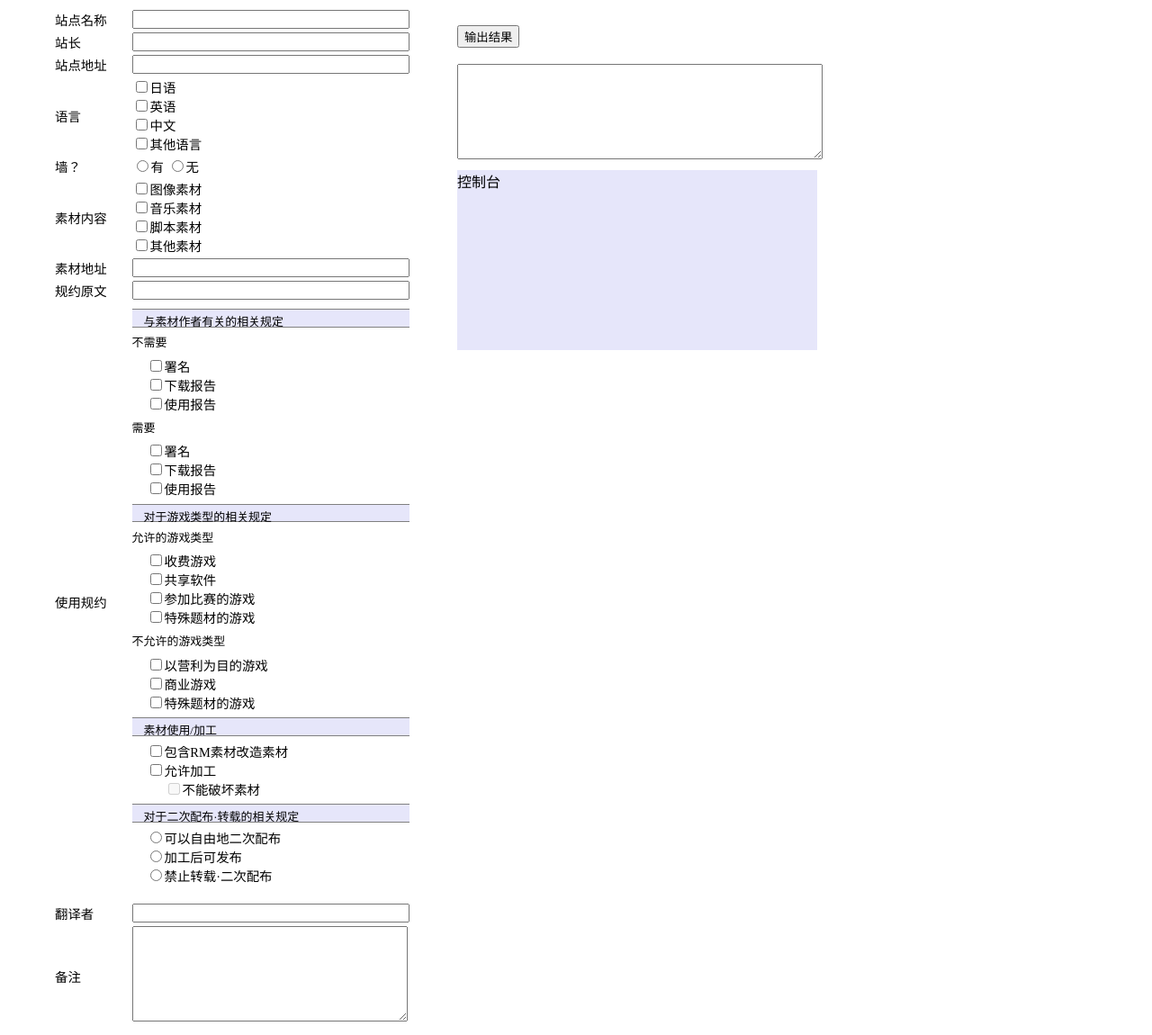
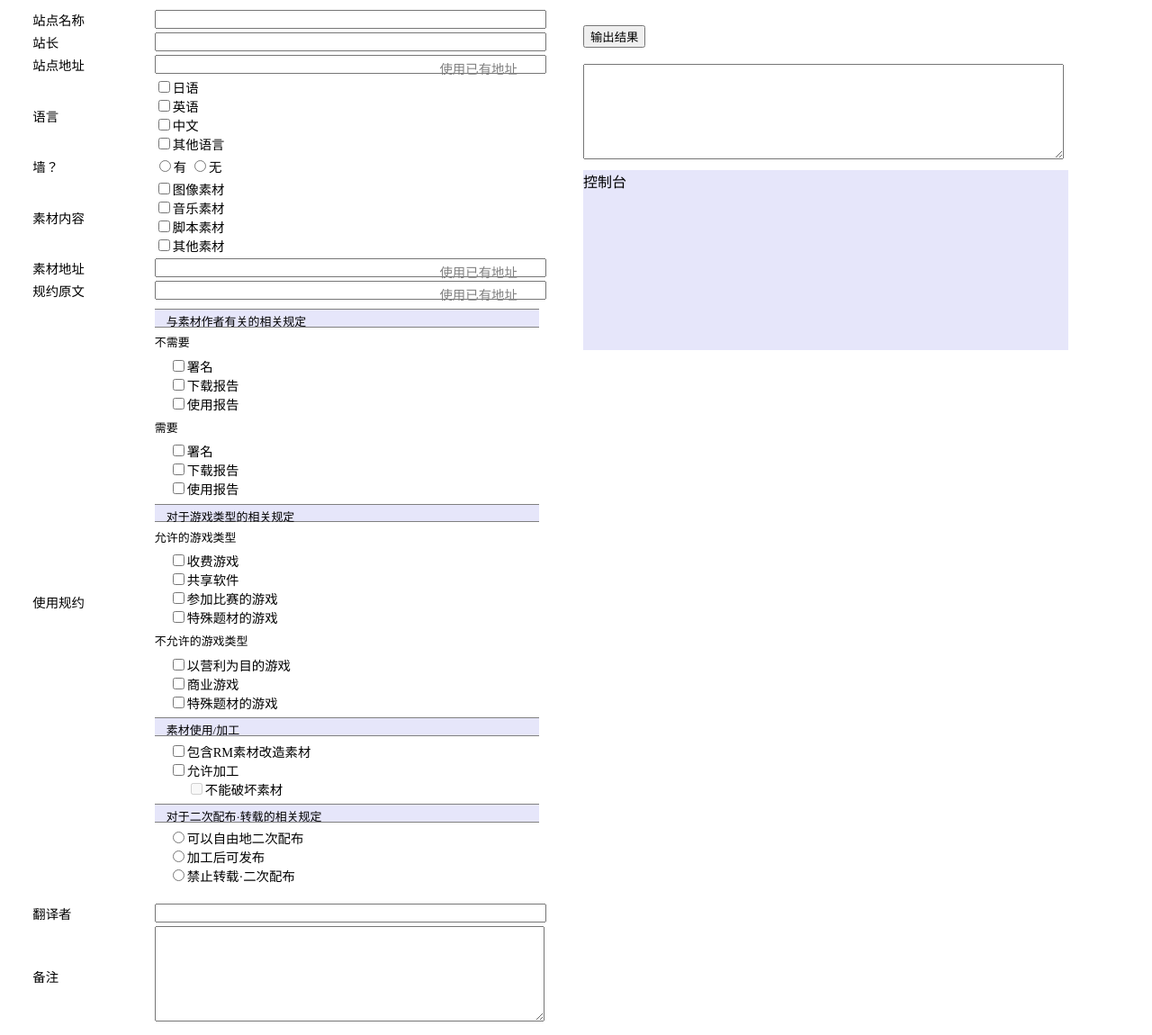
Before and after one commit to miaowm5/rmproject, a Jekyll site: the page generate.html, which Jekyll copies as it is, in a window 1280 px wide and 1150 px high. Shown: the whole window at 90% size. Built offline with Jekyll 4.4.1, drawn with Linux system fonts in a browser that asks for light colours.

```diff
--- a/generate.html
+++ b/generate.html
@@ -18,33 +18,56 @@
       height:1.2em;
     }
     table{
-      margin-left:50px
+      margin-left:2%;
+      width:45%;
+      border: 0px;
     }
-    .input,.error_input{ width:300px;}
+    .left_width{ width:20%;}
+    .distance{ width:3%;}
+    .right_width{ width:75%;}
+    .input,.error_input{ width:100%; }
     .error_area,.error_input{ background-color: darksalmon;}
     label{cursor: pointer;}
     #etc,#result{ height:100px;}
     .child{ margin-left:20px;}
     .child2{ margin-left:40px;}
+    td{
+      position: relative;
+    }
+    .quick_button {
+      position: absolute;
+      margin-top: auto;
+      margin-bottom: auto;
+      left: 74%;
+      top:5px;
+      width:6em;
+      text-decoration: none;
+      color: grey;
+    }
     #result_area{
-      margin-left:500px;
+      margin-left:50%;
       position:fixed;
       margin-top:20px;
+      width:43%;
     }
-    #result{ width:400px;}
+    #result{ width:96%;}
     #logger{
       background-color:lavender;
       margin-top:8px;
       height:200px;
-      width:400px;
+      width:98%;
       overflow-y:scroll
     }
   </style>
   <script type="text/javascript">
     function p(string,redraw){
       if(redraw){ document.getElementById("logger").innerHTML = "" }
-      document.getElementById("logger").innerHTML = "<br>"
+      document.getElementById("logger").innerHTML += "<br>"
       document.getElementById("logger").innerHTML += string
+    }
+    function add_event(element,event,listner){
+      if (element.addEventListener){ element.addEventListener(event,listner,false) }
+      else if (element.attachEvent){ element.attachEvent('on'+event,function(){ listner.call(element) } ) }
     }
     function show_area(id,status){
       if(status){document.getElementById(id).style.display="inline"}
@@ -235,39 +258,64 @@
 
       p("预览结果<br><br>" + document.getElementById("result").value)
     }
+    function url_auto_complete() {
+      var list = ["url", "addr", "rule"]
+      var element = document.getElementById( this.getAttribute('value') )
+      var value
+      for( var i = 0; i < list.length; i += 1){
+        if( this.getAttribute('value') == list[i] ){ continue }
+        value = document.getElementById(list[i]).value
+        if( value && element.value != value ) {
+          element.value = value
+          break
+        }
+      }
+    }
+    function load_over(){
+      var i,list
+      add_event(document.getElementById("show_result"),'click',show_result)
+      add_event(document.getElementById("result"),'click',function(){ this.focus(); this.select() })
 
-    function url_auto_complete(changed_input) {
-        ["url", "addr", "rule"].forEach(function(id) {
-            if(!document.getElementById(id).value) {
-                document.getElementById(id).value = changed_input.value;
-            }
-        })
+      list = document.getElementsByTagName("input")
+      for(i = 0 ; i < list.length ; i += 1 ){
+        if (list[i].getAttribute('type') != 'text'){ continue }
+        add_event(list[i],'click',function(){ this.focus(); this.select() })
+      }
+      for(i = 0 ; i < list.length ; i += 1 ){
+        if (list[i].getAttribute('func') != 'more_button'){ continue }
+        add_event(list[i],'click',function(){ show_area(this.getAttribute('value'),this.checked) })
+      }
+      list = document.getElementsByTagName("label")
+      for(i = 0 ; i < list.length ; i += 1 ){
+        if (list[i].getAttribute('class') != 'quick_button'){ continue }
+        add_event(list[i],'click',url_auto_complete)
+      }
     }
   </script>
 </head>
-<body>
+<body onload="load_over()">
   <!-- 最终结果 -->
   <div id="result_area">
-    <button onclick="show_result()">输出结果</button><br><br>
-    <textarea id="result"
-      tabIndex="99"
-      onclick="this.focus();this.select()"></textarea>
+    <button id="show_result">输出结果</button><br><br>
+    <textarea id="result" tabIndex="99"></textarea>
     <div id="logger">控制台</div>
   </div>
-  <table border="0">
+  <table>
     <!-- 站点名称 -->
-    <tr><td>站点名称</td><td style="width:20px"></td><td><input id="name" class="input"/></td></tr>
+    <tr><td class="left_width">站点名称</td><td class="distance"></td><td class="right_width"><input id="name" class="input" /></td></tr>
     <!-- 站长 -->
     <tr><td>站长</td><td></td><td><input id="host" class="input"/></td></tr>
     <!-- 站点地址 -->
-    <tr><td>站点地址</td><td></td><td><input id="url" class="input" onchange="url_auto_complete(this)"/></td></tr>
+    <tr><td>站点地址</td><td></td>
+      <td><input id="url" class="input"/>
+      <label class="quick_button" value="url">使用已有地址</button>
+    </td></tr>
     <!-- 语言 -->
     <tr><td>语言</td><td></td><td id="language_a">
       <label><input name="language" type="checkbox" />日语</label><br>
       <label><input name="language" type="checkbox" />英语</label><br>
       <label><input name="language" type="checkbox" />中文</label><br>
-      <label><input name="language" type="checkbox"
-        onclick='show_area("other_lan_area",this.checked)'/>其他语言</label><br>
+      <label><input name="language" type="checkbox" value="other_lan_area" func="more_button" />其他语言</label><br>
       <div id="other_lan_area" style="display:none">
         <input name="other_lan" class="child"/>
       </div>
@@ -280,7 +328,7 @@
     <!-- 素材内容 -->
     <tr><td>素材内容</td><td></td><td id="content">
       <!-- 图像素材 -->
-      <label><input name="material" type="checkbox" onclick='show_area("gra_mat_area",this.checked)'/>图像素材</label><br>
+      <label><input name="material" type="checkbox" value="gra_mat_area" func="more_button" />图像素材</label><br>
         <div id="gra_mat_area" style="display:none">
           <label><input name="gra_mat" type="checkbox" class="child"/>脸图素材</label><br>
           <label><input name="gra_mat" type="checkbox" class="child"/>行走图素材</label><br>
@@ -289,38 +337,42 @@
           <label><input name="gra_mat" type="checkbox" class="child"/>图标素材</label><br>
           <label><input name="gra_mat" type="checkbox" class="child"/>动画素材</label><br>
           <label><input name="gra_mat" type="checkbox" class="child"
-            onclick='show_area("other_gra_mat",this.checked)'
-            />其他图像素材</label><br>
+            value="other_gra_mat" func="more_button" />其他图像素材</label><br>
           <div id="other_gra_mat" style="display:none"><input name="other_gra" class="child"/><br></div>
         </div>
       <!-- 音乐素材 -->
-      <label><input name="material" type="checkbox" onclick='show_area("aud_mat_area",this.checked)'/>音乐素材</label><br>
+      <label><input name="material" type="checkbox" value="aud_mat_area" func="more_button" />音乐素材</label><br>
         <div id="aud_mat_area" style="display:none">
           <label><input name="aud_mat" type="checkbox" class="child"/>音乐素材</label><br>
           <label><input name="aud_mat" type="checkbox" class="child"/>音效素材</label><br>
           <label><input name="aud_mat" type="checkbox" class="child"
-            onclick='show_area("other_aud_mat",this.checked)'/>其他声音素材</label><br>
+            value="other_aud_mat" func="more_button" />其他声音素材</label><br>
           <div id="other_aud_mat" style="display:none"><input name="other_aud" class="child"/><br></div>
         </div>
       <!-- 脚本素材 -->
-      <label><input name="material" type="checkbox" onclick='show_area("scr_mat_area",this.checked)' />脚本素材</label><br>
+      <label><input name="material" type="checkbox" value="scr_mat_area" func="more_button" />脚本素材</label><br>
         <div id="scr_mat_area" style="display:none">
           <label><input name="scr_mat" type="checkbox" class="child"/>RGSS1</label><br>
           <label><input name="scr_mat" type="checkbox" class="child"/>RGSS2</label><br>
           <label><input name="scr_mat" type="checkbox" class="child"/>RGSS3</label><br>
           <label><input name="scr_mat" type="checkbox" class="child"
-            onclick='show_area("other_scr_mat",this.checked)'/>其他脚本素材</label><br>
+            value="other_scr_mat" func="more_button" />其他脚本素材</label><br>
           <div id="other_scr_mat" style="display:none"><input name="other_scr" class="child"/><br></div>
         </div>
       <!-- 其他素材 -->
-      <label><input name="material" type="checkbox"
-        onclick='show_area("other_material",this.checked)'/>其他素材</label><br>
+      <label><input name="material" type="checkbox" value="other_material" func="more_button" />其他素材</label><br>
         <div id="other_material" style="display:none"><input name="other_mat" class="child"/><br></div>
     </td></tr>
     <!-- 素材地址 -->
-    <tr><td>素材地址</td><td></td><td><input id="addr" class="input" onchange="url_auto_complete(this)" /></td></tr>
+    <tr><td>素材地址</td><td></td><td>
+      <input id="addr" class="input" />
+      <label class="quick_button" value="addr">使用已有地址</button>
+    </td></tr>
     <!-- 规约原文 -->
-    <tr><td>规约原文</td><td></td><td><input id="rule" class="input" onchange="url_auto_complete(this)" /></td></tr>
+    <tr><td>规约原文</td><td></td><td>
+      <input id="rule" class="input" />
+      <label class="quick_button" value="rule">使用已有地址</button>
+    </td></tr>
     <!-- 使用规约 -->
     <tr><td>使用规约</td><td></td><td>
 
```
